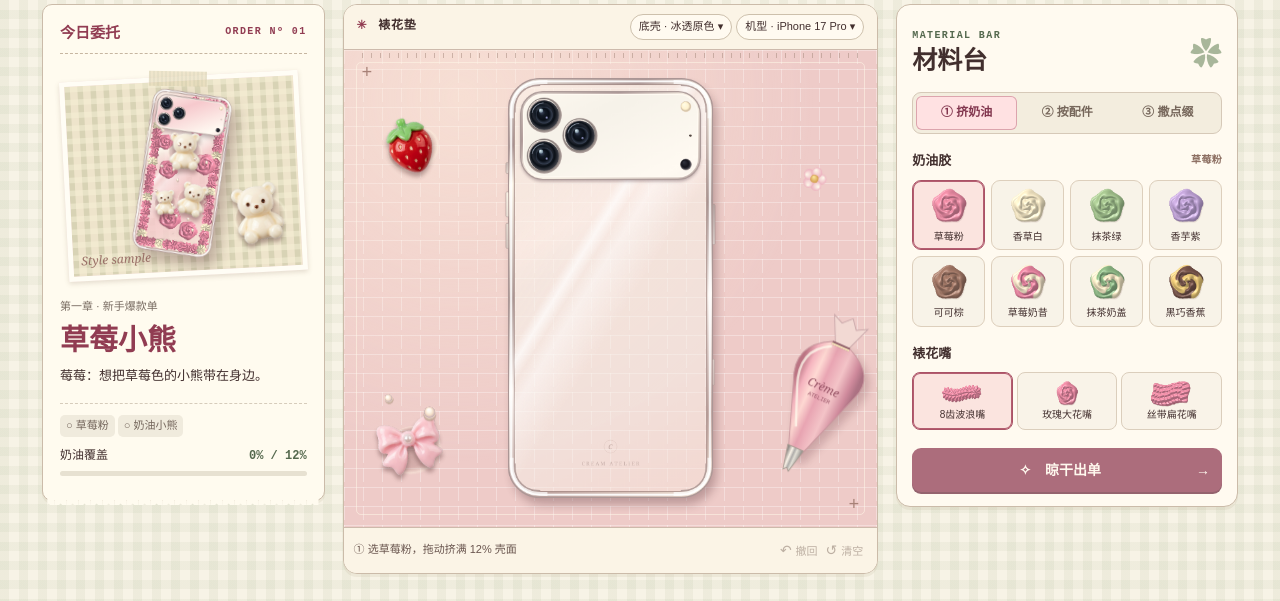
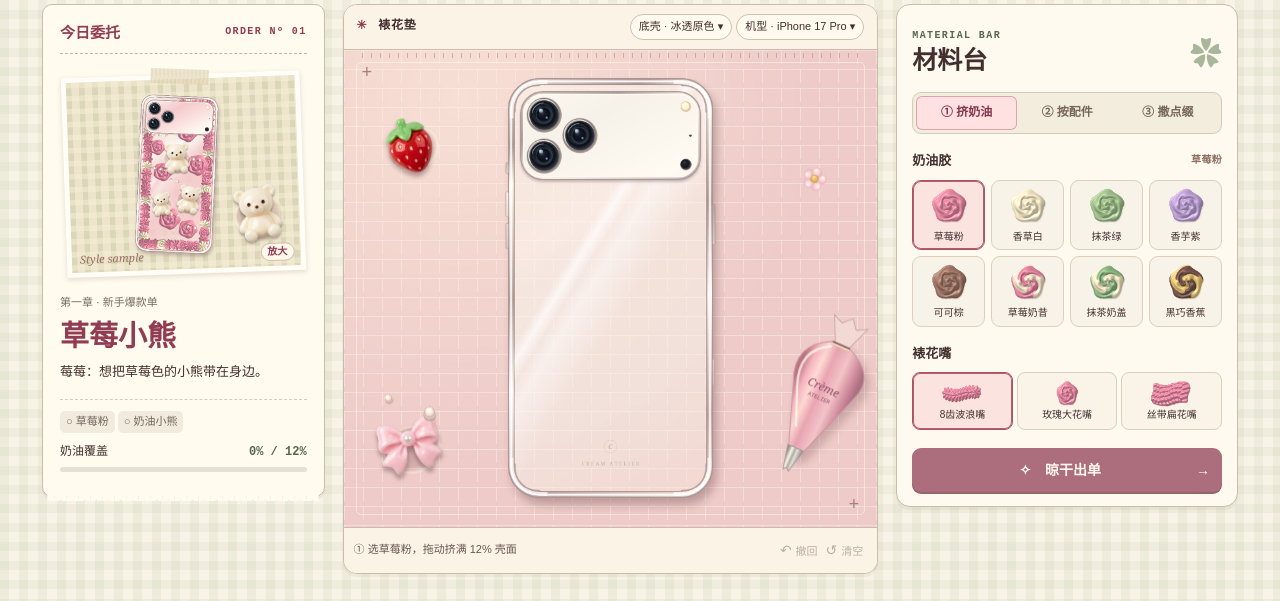
Before and after one commit to xcxyh/chroma-vortex, a plain HTML site: page games/quan-ji-shang-qu/index.html in a window 1280 px wide. Shown: the part 199-800 px from the top of the page. Drawn offline with Linux system fonts and the light colour scheme.

Commit message:
feat(quan-ji-shang-qu): sharpen sample preview & add click-to-zoom modal

```diff
--- a/games/quan-ji-shang-qu/app.js
+++ b/games/quan-ji-shang-qu/app.js
@@ -40,24 +40,63 @@
     A.sprinkle(g,{x:side*.52,y:h*.76,id:'pearl',s:scale*1.3,a:.4});A.sprinkle(g,{x:side*.27,y:h*.73,id:'pearl',s:scale*.88,a:0});
     A.sprinkle(g,{x:w-side*.38,y:h*.27,id:'flower',s:scale*1.55,a:.4});
   }
+  function renderSampleCase(orderData,free){
+    const cv=A.surface(420,720),g=cv.getContext('2d');
+    const c=free?'shake':orderData.colors[0],second=free?'milk':(orderData.colors[1]||'milk');
+    const dustId=free?'pearl':((orderData.dust&&orderData.dust[0])||'pearl');
+    const baseId=free?engine.base:'peach';
+    A.glass(g,baseId,engine.modelId);
+    g.save();g.clip(engine.geom.mask,'evenodd');
+    function doll(x,y,index,r){A.drawStamp(g,{x,y,angle:index*.42,phase:index%3,rx:r,ry:r,tip:index%4===0?'rosette':'shell',color:index%5===0?second:c});}
+    let n=0;for(let y=71;y<656;y+=29){doll(334,y,n++,23);if(y>172)doll(87,y,n++,23);}
+    for(let x=107;x<335;x+=28){doll(x,651,n++,23);if(x>196)doll(x,68,n++,22);}
+    for(const [x,y,r] of [[248,185,43],[294,318,46],[154,352,41],[190,544,47],[267,583,41],[127,252,34]])doll(x,y,4,r);
+    for(let i=0;i<22;i++)A.sprinkle(g,{x:108+(i*71)%204,y:198+(i*47)%420,id:dustId,a:(i*.9)%6.28,s:1.15,t:i%5});
+    const pieces=free?['bear','strawberry','bow']:orderData.charms;
+    [[208,295,1.45,-.10],[266,462,1.34,.15],[154,486,1.12,-.16]].forEach(([x,y,scale,angle],i)=>{
+      A.resin(g,{id:pieces[i%pieces.length],x,y,scale,angle},1,false);
+    });
+    g.restore();
+    return cv;
+  }
   function sample(){
     const orderData=order(), free=mode==='free';
     const cv=$('sample'),g=cv.getContext('2d'),w=cv.width,h=cv.height;
     g.clearRect(0,0,w,h);g.fillStyle='#eee4cb';g.fillRect(0,0,w,h);
-    for(let i=0;i<w;i+=14){g.fillStyle='#b6ba9466';g.fillRect(i,0,6,h);}
-    for(let i=0;i<h;i+=14){g.fillStyle='#f6f0d688';g.fillRect(0,i,w,6);}
-    const c=free?'shake':orderData.colors[0],second=free?'milk':(orderData.colors[1]||'milk');
-    g.save();g.translate(122,98);g.rotate(.20);g.scale(.27,.27);g.translate(-210,-355);A.glass(g,'peach',engine.modelId);g.clip(engine.geom.mask,'evenodd');
-    function doll(x,y,index,r){A.drawStamp(g,{x,y,angle:index*.42,phase:index%3,rx:r,ry:r,tip:index%4===0?'rosette':'shell',color:index%5===0?second:c});}
-    let n=0;for(let y=71;y<656;y+=29){doll(334,y,n++,22);if(y>182)doll(87,y,n++,22);}
-    for(let x=107;x<335;x+=28){doll(x,651,n++,22);if(x>196)doll(x,68,n++,21);}
-    for(const [x,y,r] of [[245,165,42],[294,312,46],[154,352,40],[190,544,47],[267,583,40],[127,246,33]])doll(x,y,4,r);
-    const pieces=free?['bear','strawberry','bow']:orderData.charms;
-    [[208,273,1.75,-.12],[266,459,1.52,.17],[160,486,1.15,-.19]].forEach(([x,y,scale,angle],i)=>{
-      A.resin(g,{id:pieces[i%pieces.length],x,y,scale,angle},1,false);
-    });
-    for(let i=0;i<17;i++)A.sprinkle(g,{x:110+(i*71)%197,y:202+(i*47)%416,id:'pearl',a:.2,s:1.1});g.restore();
-    A.resin(g,{id:free?'bow':pieces[0],x:201,y:147,angle:-.18,scale:.72},1,false);
+    for(let i=0;i<w;i+=24){g.fillStyle='#b6ba9458';g.fillRect(i,0,10,h);}
+    for(let i=0;i<h;i+=24){g.fillStyle='#f6f0d680';g.fillRect(0,i,w,10);}
+    const art=renderSampleCase(orderData,free);
+    g.save();g.translate(w*.47,h*.5);g.rotate(.08);
+    const drawH=h*.92,drawW=drawH*420/720;
+    g.drawImage(art,-drawW/2,-drawH/2,drawW,drawH);g.restore();
+    const pieces=free?['bow']:orderData.charms;
+    A.resin(g,{id:pieces[0],x:w*.82,y:h*.72,angle:-.18,scale:1.15},1,false);
+  }
+  function openSampleModal(){
+    const o=order(),free=mode==='free';
+    showDialog('sample',free?'自由定制灵感参考':'参考样图 · '+o.name);
+    const card=A.surface(480,620),g=card.getContext('2d');
+    g.fillStyle='#f3e5db';g.fillRect(0,0,480,620);
+    for(let i=0;i<480;i+=22){g.fillStyle='rgba(255,252,244,.34)';g.fillRect(i,0,10,620);}
+    for(let y=0;y<620;y+=22){g.fillStyle='rgba(255,252,244,.36)';g.fillRect(0,y,480,10);}
+    const art=renderSampleCase(o,free);
+    g.drawImage(art,(480-336)/2,22,336,576);
+    card.className='sample-modal-canvas';
+    $('options').appendChild(card);
+    const meta=make('div',null,'sample-specs');
+    if(free){
+      meta.appendChild(make('p','自由模式所有底壳、机型、奶油胶与配件全部开放，照着灵感发挥或随心混搭都可以！'));
+    }else{
+      meta.appendChild(make('p',o.guest+'：「'+o.message+'」'));
+      const tags=make('div',null,'checks');
+      o.colors.forEach(id=>tags.appendChild(make('span','奶油：'+C.get('creams',id).name)));
+      o.charms.forEach(id=>tags.appendChild(make('span','配件：'+C.get('charms',id).name)));
+      o.dust.forEach(id=>tags.appendChild(make('span','点缀：'+C.get('dust',id).name)));
+      tags.appendChild(make('span','覆盖 ≥ '+o.target+'%'));
+      meta.appendChild(tags);
+    }
+    const go=make('button','知道了，开始挤奶油 →','primary');go.onclick=closeDialog;
+    $('options').append(meta,go);
   }
   function canvasIcon(w,h){return A.surface(w,h);}
   function itemIcon(group,id){
@@ -292,7 +331,7 @@
     $('tips').onclick=e=>{const b=e.target.closest('[data-tip]');if(b){tip=b.dataset.tip;toolsUI();}};
     $('edits').onclick=e=>{const b=e.target.closest('[data-edit]');if(b)engine.edit(b.dataset.edit);};
     $('undo').onclick=()=>{finishPointer();engine.undo();};$('clear').onclick=()=>confirmAction('清空重挤','清除壳面上的奶油、配件和撒料？','清空壳面',()=>{engine.clear();delete drafts[mode].workId;closeDialog();});
-    $('model-open').onclick=chooseModel;$('base-open').onclick=chooseBase;$('orders-open').onclick=levels;$('finish').onclick=finish;
+    $('model-open').onclick=chooseModel;$('base-open').onclick=chooseBase;$('orders-open').onclick=levels;$('finish').onclick=finish;$('sample-open').onclick=openSampleModal;
     $('close').onclick=closeDialog;$('modal').onclick=e=>{if(e.target===$('modal'))closeDialog();};
     document.addEventListener('keydown',e=>{if(e.key==='Escape'&&dialogKind)closeDialog();});
     $('save-case').onclick=()=>saveReceiptImage(true);$('save-ticket').onclick=()=>saveReceiptImage(false);
--- a/games/quan-ji-shang-qu/index.html
+++ b/games/quan-ji-shang-qu/index.html
@@ -12,7 +12,7 @@
 <div class="heading"><div><span class="eyebrow">DECODEN STUDIO</span><h1>奶油胶手作间<span class="flowerMark" aria-hidden="true">✳</span></h1></div><button id="orders-open" class="plain">订单册 <span>↗</span></button></div>
 <div class="workbench">
 <aside class="ticket"><div class="ticket-head"><b id="ticket-kicker">今日委托</b><span id="ticket-num">ORDER Nº 01</span></div>
-<div class="order-body"><div class="sample"><canvas id="sample" width="246" height="205" aria-label="客人想要的手机壳参考样式"></canvas><i>Style sample</i></div>
+<div class="order-body"><button id="sample-open" type="button" class="sample" aria-label="点击放大查看参考样图" title="点击放大查看参考样图"><canvas id="sample" width="420" height="350" aria-hidden="true"></canvas><i>Style sample</i><span class="sample-zoom" aria-hidden="true">放大</span></button>
 <div class="ticket-copy"><small id="chapter">第一章 · 新手爆款单</small><h2 id="order-title">草莓小熊</h2><p id="request">想把草莓色的小熊带在身边。</p></div></div>
 <div id="checks" class="checks"></div><div class="progress"><div><span>奶油覆盖</span><strong id="coverage">0% / 12%</strong></div><div class="track"><i id="fill"></i></div></div>
 </aside>
--- a/games/quan-ji-shang-qu/style.css
+++ b/games/quan-ji-shang-qu/style.css
@@ -18,9 +18,12 @@ h1,h2{font-family:"Songti SC","STSong","SimSun",serif;font-weight:800}h1{font-si
 .ticket{position:relative;padding:17px 17px 24px;border-radius:10px;background:#fffbef}.ticket:after{content:"";position:absolute;left:5px;right:5px;bottom:-5px;height:8px;background:linear-gradient(135deg,transparent 35%,#fffbef 36%) 0 0/12px 8px,linear-gradient(225deg,transparent 35%,#fffbef 36%) 0 0/12px 8px;transform:rotate(180deg)}
 .ticket-head,.section-label,.stage-cap,.stage-foot,.tool-heading,.dialog-head,.progress>div:first-child{display:flex;align-items:center;justify-content:space-between}
 .ticket-head{border-bottom:1px dashed #c6b6a1;padding-bottom:10px;color:var(--berry)}.ticket-head b{font-size:15px}.ticket-head span{font-size:10px}
-.sample{position:relative;background:#f3dfd7;border:5px solid #fffdf5;box-shadow:0 2px 5px #71574230;margin:22px 4px 18px;transform:rotate(-3deg)}
+.sample{position:relative;display:block;width:calc(100% - 8px);padding:0;text-align:left;cursor:zoom-in;background:#f3dfd7;border:5px solid #fffdf5;box-shadow:0 2px 5px #71574230;margin:20px 4px 16px;transform:rotate(-2deg);transition:transform .16s ease}.sample:hover{transform:rotate(-1deg) scale(1.02)}
 .sample:before{content:"";position:absolute;width:58px;height:15px;left:50%;top:-10px;margin-left:-29px;background:repeating-linear-gradient(90deg,#d5ccaa95 0 2px,#e3d6b395 2px 4px);transform:rotate(4deg)}
-.sample canvas{display:block;width:100%;height:auto}.sample i{position:absolute;font:italic 12px Georgia;color:#996f66;bottom:7px;left:8px}
+.sample canvas{display:block;width:100%;height:auto}.sample i{position:absolute;font:italic 11px Georgia;color:#996f66;bottom:6px;left:8px;pointer-events:none}
+.sample-zoom{position:absolute;right:6px;bottom:5px;padding:2px 6px;border-radius:999px;background:rgba(255,250,240,.92);border:1px solid #d5c1b0;color:var(--berry);font-size:10px;font-weight:700;line-height:1.2;pointer-events:none}
+.sample-modal-canvas{display:block;width:100%;max-height:54vh;object-fit:contain;border-radius:10px;border:1px solid var(--line);margin:0 auto 10px;background:#f3e5db}
+.sample-specs p{font-size:13px;color:var(--ink);line-height:1.5;margin:4px 0 6px}.sample-specs .checks{margin:6px 0 4px;padding-top:6px}
 .ticket-copy small,.follow,#storage-note{font-size:11px;color:var(--muted)}.ticket-copy h2{font-size:29px;color:var(--berry);margin:4px 0}.ticket-copy p{font-size:13px;line-height:1.7}
 .checks{margin:16px 0 10px;border-top:1px dashed var(--line);padding-top:9px}.checks span{display:inline-block;background:#f0ebdd;color:#74665c;border-radius:5px;padding:3px 6px;margin:2px 3px 0 0;font-size:11px}.checks .met{background:#e3ebd6;color:#496449}
 .progress{font-size:12px}.progress strong{color:var(--sage);font:600 12px monospace}.track{height:5px;border-radius:5px;overflow:hidden;background:#e7e1d1;margin-top:6px}.track i{display:block;height:100%;background:#829871;width:0}
--- a/games/quan-ji-shang-qu/viewport.css
+++ b/games/quan-ji-shang-qu/viewport.css
@@ -13,7 +13,7 @@
   #studio,.workbench{flex:1;min-height:0;display:flex;flex-direction:column}.workbench{position:relative;align-items:stretch;grid-gap:0;gap:0}.heading{margin:7px 0}.heading h1{font-size:26px}
   #studio>.heading{position:absolute;right:24px;top:calc(var(--top-space) + 75px);margin:0;z-index:1}#studio>.heading>div{display:none}#orders-open{padding:1px 4px;font-size:11px;border:0;background:none;color:var(--berry)}
   .ticket{flex:none;padding:7px 9px 8px;border-radius:9px}.ticket:after{display:none}.ticket-head{border:0;padding:0;justify-content:flex-start}.ticket-head b{font-size:11px;margin-right:6px}.ticket-head span{font-size:9px}
-  .order-body{display:flex;align-items:center;min-height:45px}.sample{flex:none;width:52px;margin:5px 9px 2px 2px;border-width:2px}.sample:before{width:20px;height:6px;margin-left:-10px;top:-5px}.sample i{display:none}
+  .order-body{display:flex;align-items:center;min-height:52px}.sample{flex:none;width:68px;margin:4px 10px 2px 2px;border-width:2px}.sample:before{width:22px;height:6px;margin-left:-11px;top:-5px}.sample i{display:none}.sample-zoom{right:2px;bottom:2px;padding:1px 4px;font-size:8px}
   .ticket-copy h2{font-size:18px;line-height:1.15;margin:0 0 2px}.ticket-copy small{display:none}.ticket-copy p{font-size:11px;line-height:1.3}
   .checks{display:inline-block;vertical-align:middle;padding:0;margin:3px 0 0;border:0;max-width:72%}.checks span{font-size:10px;margin:1px 2px 0 0;padding:1px 4px}.progress{float:right;font-size:9px;width:26%;margin-top:4px}.progress strong{font-size:9px}.track{margin-top:2px;height:3px}
   .stage{flex:1 1 0;min-height:0;max-height:none;margin:7px 0;height:auto;border-radius:10px;position:relative}
@@ -28,7 +28,7 @@
 }
 @media(max-width:820px) and (max-height:690px){
   .shop{padding-left:9px;padding-right:9px}.brand canvas{height:25px;width:25px}nav{margin:4px 0}nav button{padding:4px}.ticket{padding:5px 8px}.stage{margin:4px 0}.bench-tools{padding:4px 6px 5px}
-  #studio>.heading{top:calc(var(--top-space) + 67px);right:19px}.sample{width:45px}.item canvas,.item img{width:26px;height:26px}.steps button{padding:4px 2px}
+  #studio>.heading{top:calc(var(--top-space) + 67px);right:19px}.sample{width:58px}.item canvas,.item img{width:26px;height:26px}.steps button{padding:4px 2px}
 }
 @media(max-height:490px){.shop{overflow:auto}.stage{min-height:160px}.workbench{flex:none}.overlay{padding-bottom:5px}.dialog{max-height:100%}}
 
```
